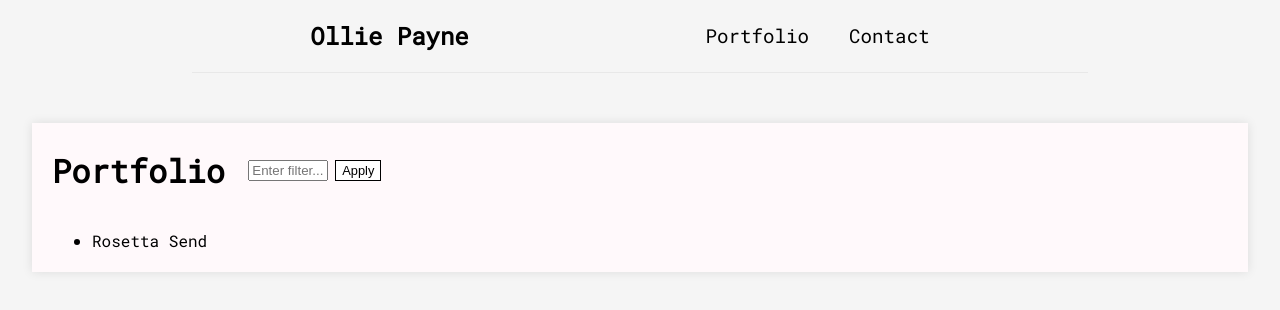
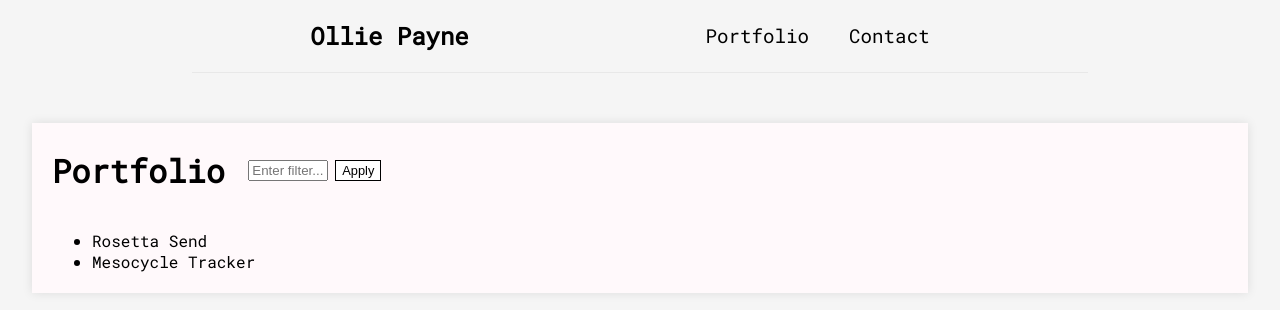
Before and after one commit to olliepayne/ollie-portfolio-rebuild, a Next.js app: page /portfolio in a window 1280 px wide. Shown: the top 310 px of the page. Built offline with nearby package versions, Linux system fonts and the light colour scheme.

Commit message:
basic filter rendering

```diff
--- a/pages/portfolio/index.tsx
+++ b/pages/portfolio/index.tsx
@@ -34,7 +34,7 @@ const Portfolio = ({ filters, entries }) => {
 
       if(isMatch) return entry
     })
-    console.log(entriesCopy)
+    setFilteredEntries(entriesCopy)
   }
 
   const handleFormChange = e => {
--- a/public/portfolioData.json
+++ b/public/portfolioData.json
@@ -4,12 +4,12 @@
       "All", "Professional", "Personal", "Coding Challeneges"
     ],
     "tags": [
-      "HTML", "CSS", "JavaScript", "React", "Next.js", "TypeScript", "MongoDB", "Authentication", "JWT"
+      "HTML", "CSS", "JavaScript", "React", "Next.js", "TypeScript", "MongoDB", "Authentication", "JWT", "Express", "MERN", "Node"
     ]
   },
   "entries": [
     {
-      "id": 1,
+      "id": 0,
       "title": "Rosetta Send",
       "preview": "",
       "description": "",
@@ -26,6 +26,25 @@
           "React", "Authentication", "JWT"
         ]
       }
+    },
+    {
+      "id": 1,
+      "title": "Mesocycle Tracker",
+      "preview": "",
+      "description": "",
+      "links": [
+        { "deployment": "" },
+        { "github": "" }
+      ],
+      "thumbnailURL": "",
+      "filters": {
+        "categories": [
+
+        ],
+        "tags": [
+          "Express", "Authentication", "JavaScript"
+        ]
+      }
     }
   ]
 }
```
